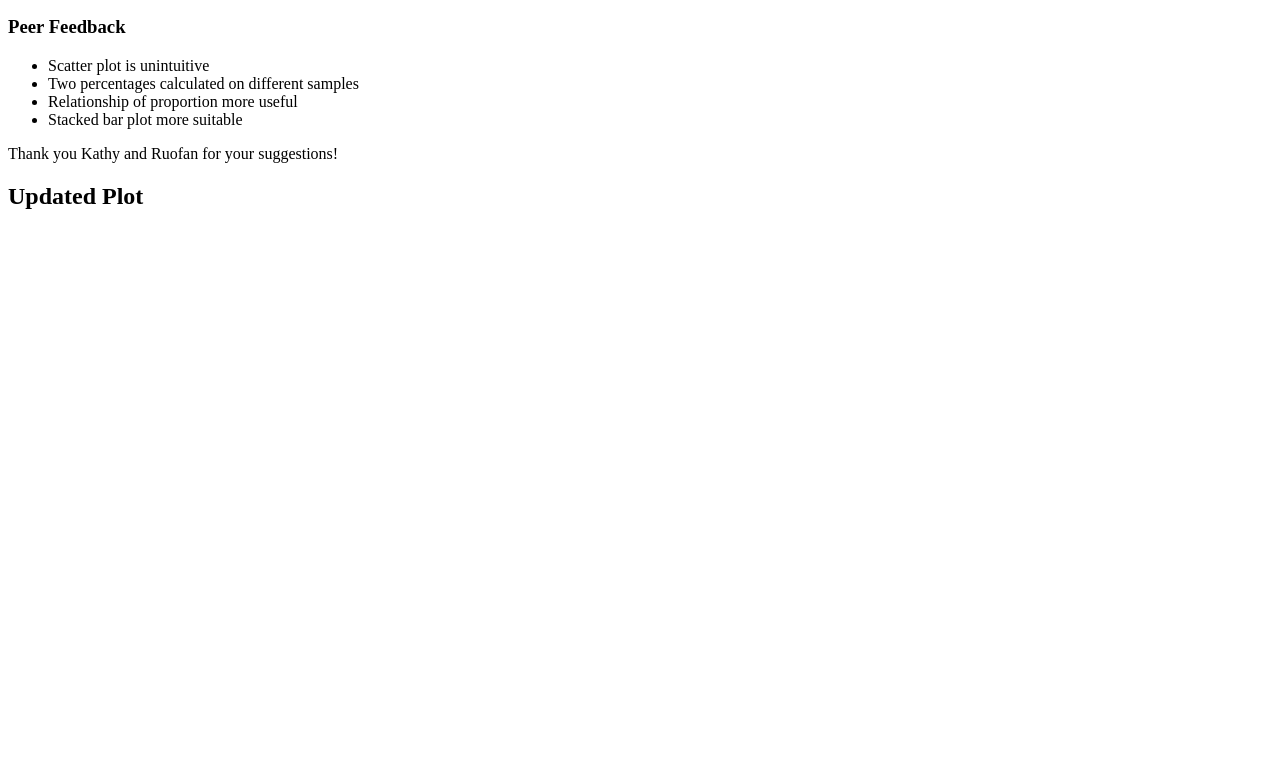
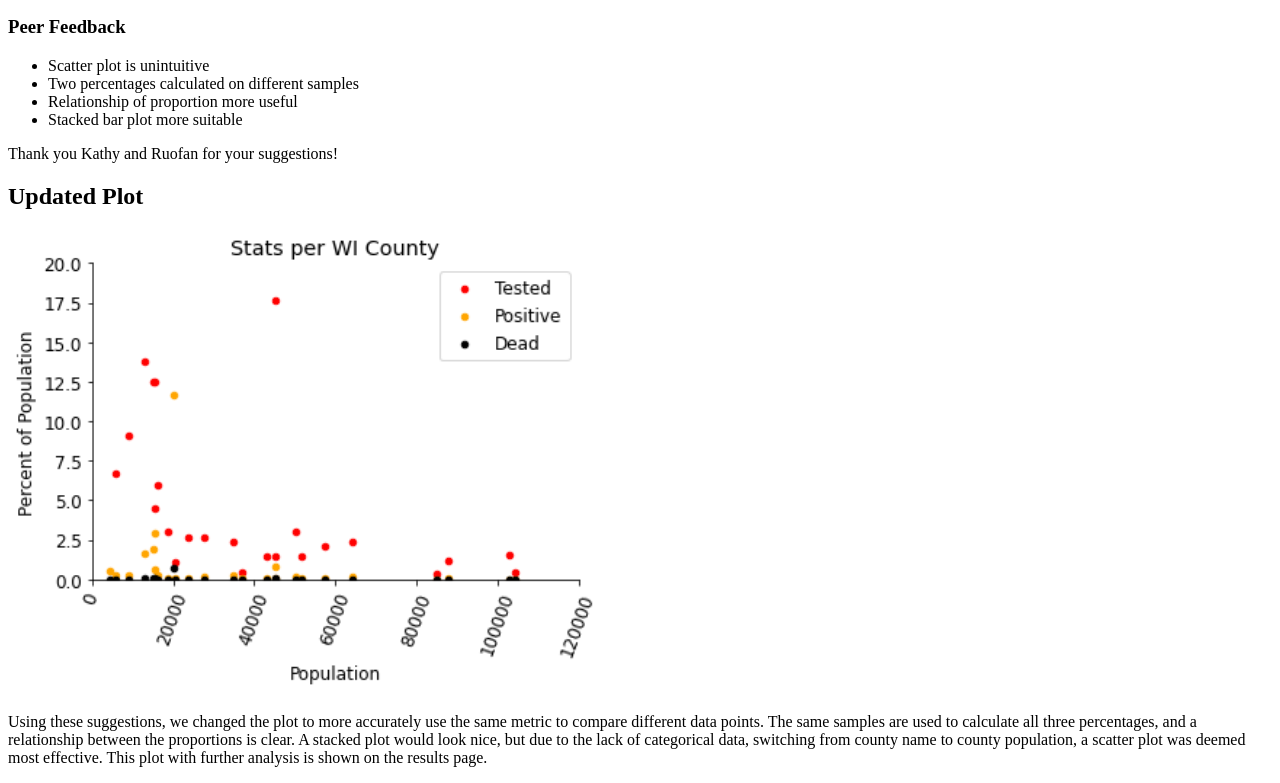
Before and after one commit to noahansen/Covid-Wisconsin, a Flask app: page /acks in a window 1280 px wide. Shown: the part 900-1683 px from the top of the page. Before the commit the page ends 1109 px from the top, so only its background shows below. Run offline with Flask 2, Linux system fonts and the light colour scheme.

Commit message:
Update acks.html

```diff
--- a/templates/acks.html
+++ b/templates/acks.html
@@ -31,5 +31,11 @@
     </ul>
     <p>Thank you Kathy and Ruofan for your suggestions!</p>
     <h2>Updated Plot</h2>
+    <p><img src="revised_pop.png" width=600></p>
+    <p>Using these suggestions, we changed the plot to more accurately use the same metric to compare different
+        data points. The same samples are used to calculate all three percentages, and a relationship between
+        the proportions is clear. A stacked plot would look nice, but due to the lack of categorical data,
+        switching from county name to county population, a scatter plot was deemed most effective. This plot
+        with further analysis is shown on the results page.</p>
 </body>
 </html>
```
